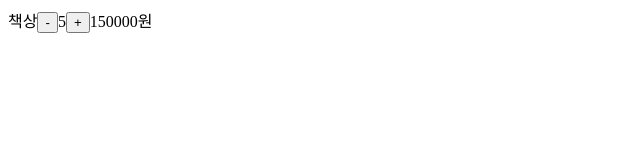
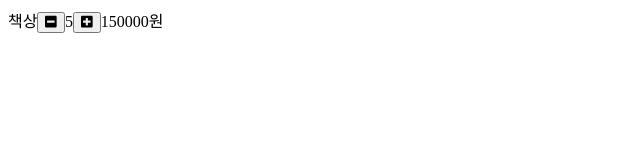
Before and after one commit to SpearJin/review_project, a React (Create React App) app: page / in a window 1280 px wide. Shown: the top 160 px of the page, without its empty margins (0-640 px from the left). Built offline with nearby package versions, Linux system fonts and the light colour scheme.

Commit message:
FontAwesome

```diff
--- a/package.json
+++ b/package.json
@@ -3,6 +3,7 @@
   "version": "0.1.0",
   "private": true,
   "dependencies": {
+    "@fortawesome/fontawesome-free": "^5.15.4",
     "@testing-library/jest-dom": "^5.14.1",
     "@testing-library/react": "^11.2.7",
     "@testing-library/user-event": "^12.8.3",
--- a/src/components/Cart.js
+++ b/src/components/Cart.js
@@ -2,9 +2,13 @@ function Cart() {
   return (
     <>
       <span>책상</span>
-      <button>-</button>
+      <button>
+        <i className="fas fa-minus-square"></i>
+      </button>
       <span>5</span>
-      <button>+</button>
+      <button>
+        <i className="fas fa-plus-square"></i>
+      </button>
       <span>150000원</span>
     </>
   );
```
Also changed, not shown: src/index.js (+5 -5 lines), 1 other file (tests, documents, lock files or other folders).
